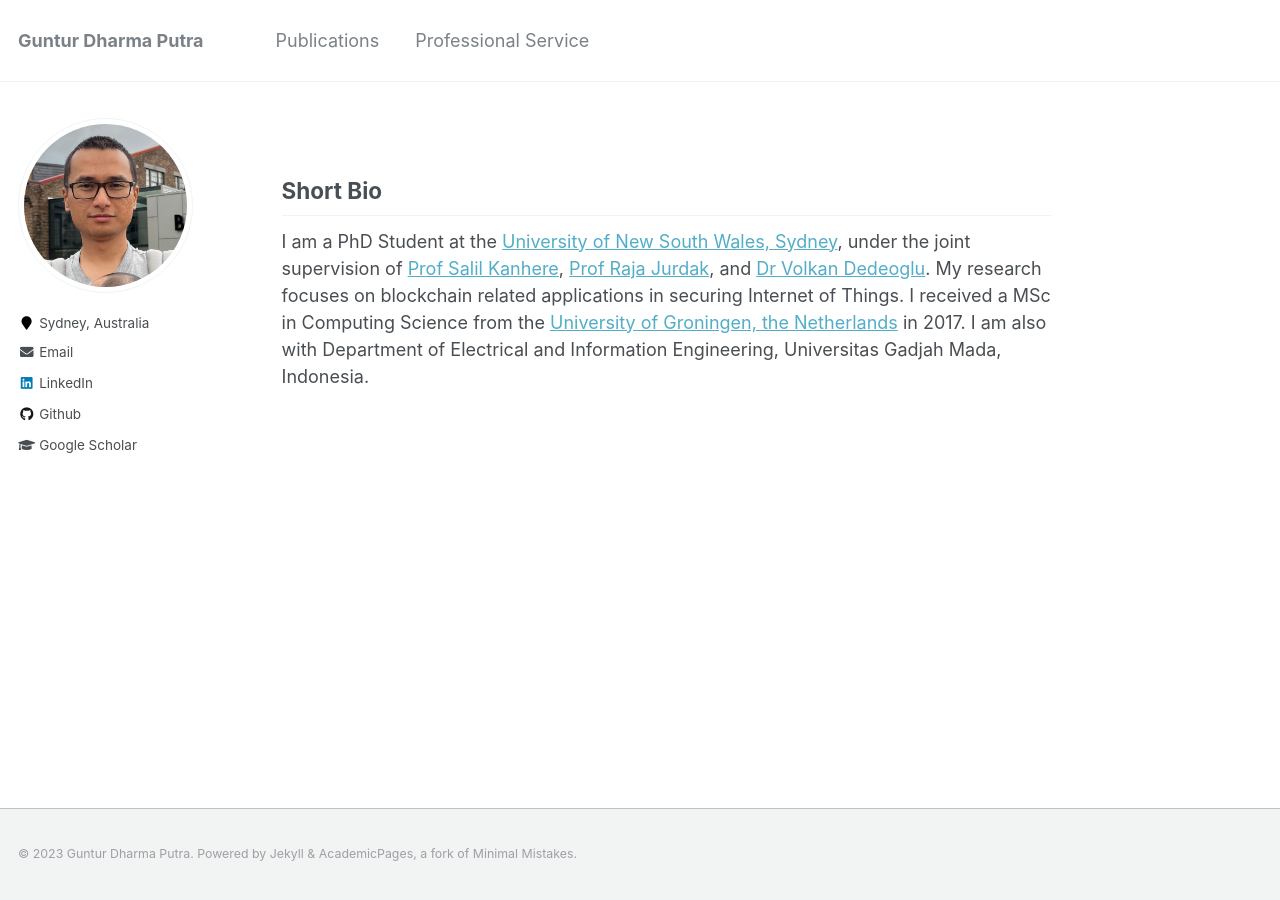
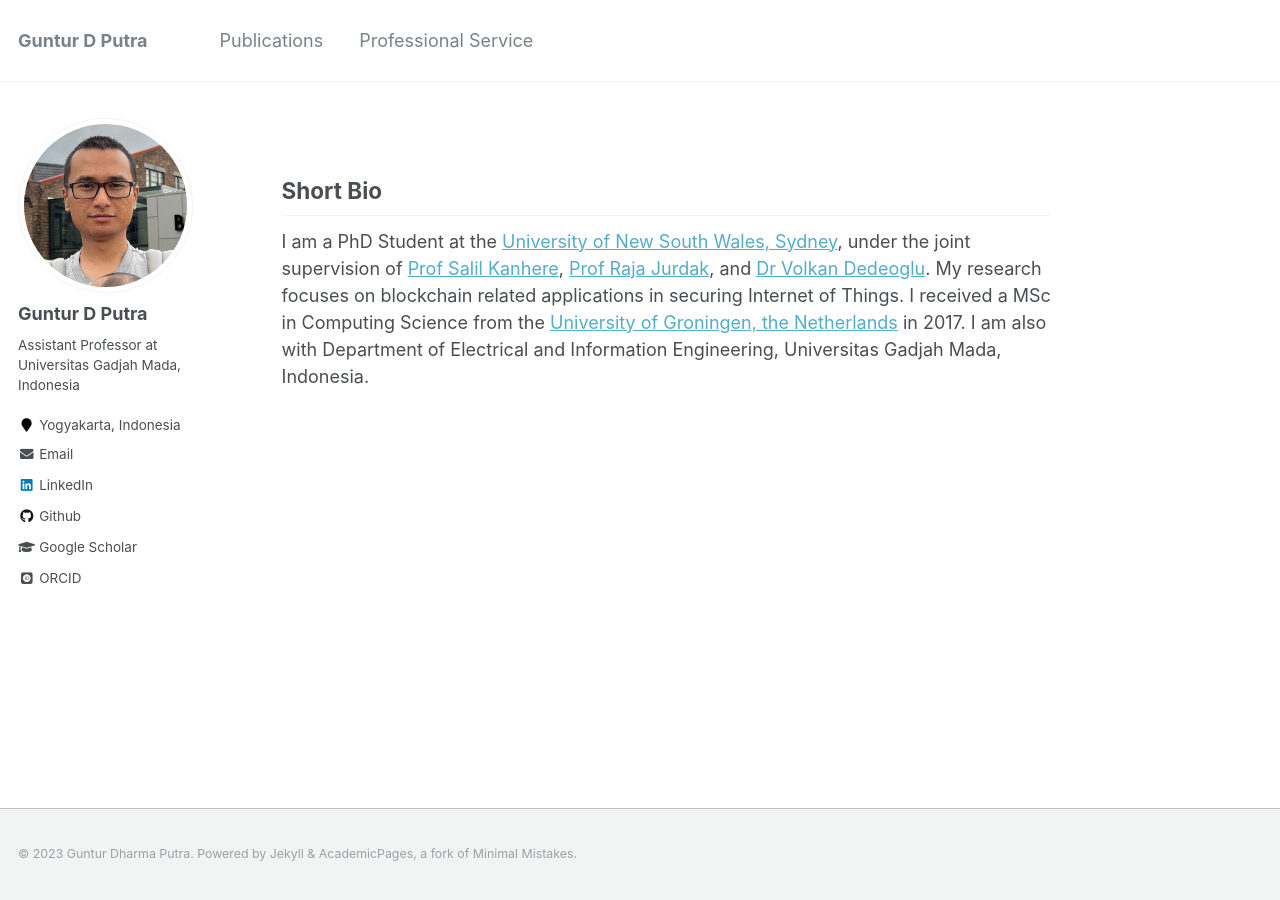
Before and after one commit to gdputra/gdputra.github.io, a Jekyll site: the page built from _pages/about.md, in a window 1280 px wide. Built offline with Jekyll 4.4.1, drawn with Linux system fonts in a browser that asks for light colours; some web fonts are replaced.

Commit message:
Update config with recent affiliations.

```diff
--- a/_config.yml
+++ b/_config.yml
@@ -7,10 +7,10 @@
 
 # Site Settings
 locale                   : "en-US"
-title                    : "Guntur Dharma Putra"
+title                    : "Guntur D Putra"
 title_separator          : "-"
 name                     : &name "Guntur Dharma Putra"
-description              : &description "PhD candidate in Computer Science and Engineering, UNSW Sydney"
+description              : &description "Assistant Professor at Universitas Gadjah Mada"
 url                      : https://gdputra.github.io # the base hostname & protocol for your site e.g. "https://mmistakes.github.io"
 baseurl                  : "" # the subpath of your site, e.g. "/blog"
 repository               : "gdputra/gdputra.github.io"
@@ -80,14 +80,14 @@ analytics:
 
 # Site Author
 author:
-  name             : ""
+  name             : "Guntur D Putra"
   avatar           : "2022-square.jpg"
-  bio              : ""
-  location         : "Sydney, Australia"
+  bio              : "Assistant Professor at Universitas Gadjah Mada, Indonesia"
+  location         : "Yogyakarta, Indonesia"
   employer         :
   pubmed           :
   googlescholar    : "https://scholar.google.com.au/citations?user=L_dr0dIAAAAJ&hl=en"
-  email            : "gdputra@unsw.edu.au"
+  email            : "gdputra@ugm.ac.id"
   researchgate     :  # example: "https://www.researchgate.net/profile/yourprofile"
   uri              :
   bitbucket        :
@@ -103,7 +103,7 @@ author:
   impactstory      : #"https://profiles.impactstory.org/u/xxxx-xxxx-xxxx-xxxx"
   lastfm           :
   linkedin         : "guntur-dharma-putra"
-  orcid            :
+  orcid            : "https://orcid.org/0000-0001-9832-5388"
   pinterest        :
   soundcloud       :
   stackoverflow    : # http://stackoverflow.com/users/123456/username
```
